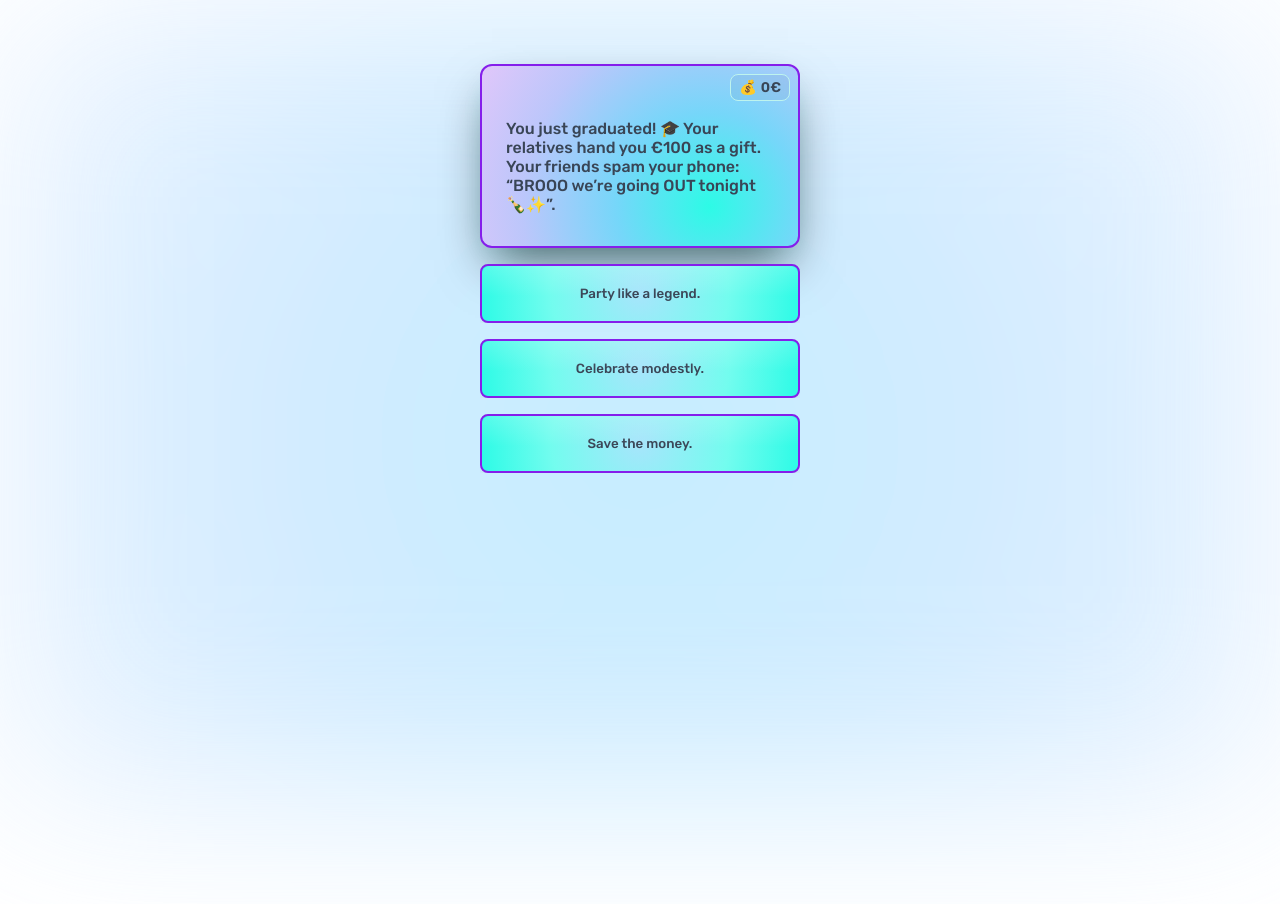
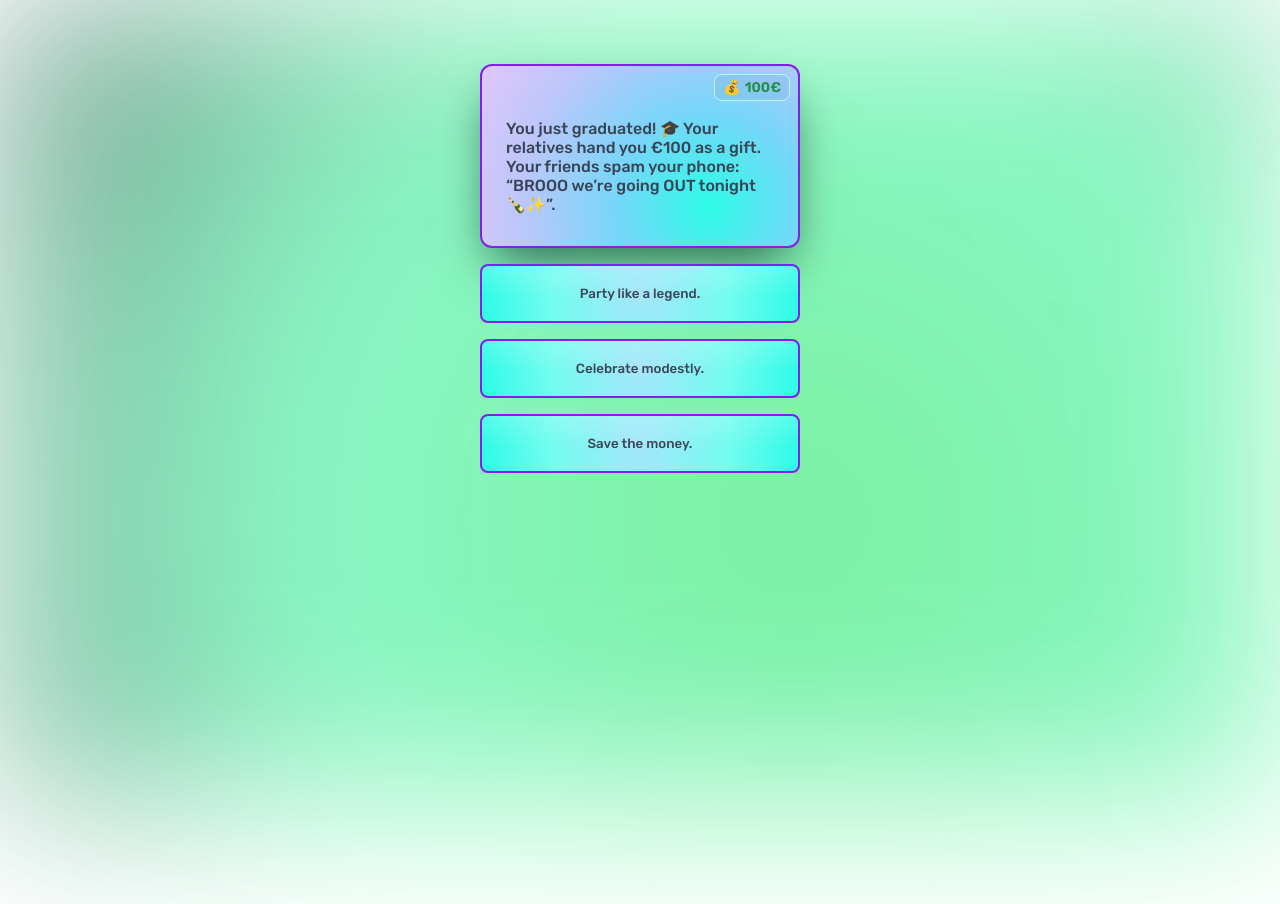
Before and after one commit to hyyris/hrryrr, a Next.js app: page / in a window 1280 px wide. Built offline with nearby package versions, Linux system fonts and the light colour scheme.

Commit message:
Start with 100e

```diff
--- a/app/(main)/page.tsx
+++ b/app/(main)/page.tsx
@@ -10,7 +10,7 @@ import {
 } from '@/components/ui/card';
 
 export default function HomePage() {
-  const [money, setMoney] = useState(0);
+  const [money, setMoney] = useState(100);
   const moneyClass = money > 0 ? 'money-positive' : money < 0 ? 'money-negative' : 'money-neutral';
   const formatMoney = (v: number) => v.toString().replace(/\B(?=(\d{3})+(?!\d))/g, ' ');
   const [token, setToken] = useState('');
```
